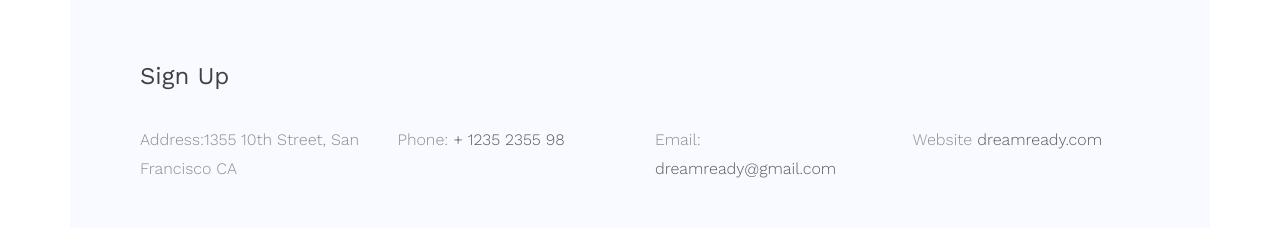
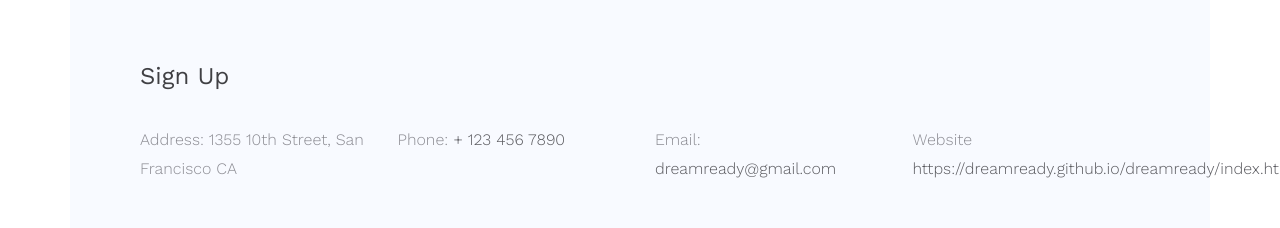
Before and after one commit to dreamready/dreamready, a plain HTML site: page contact.html in a window 1280 px wide. Shown: the part 940-1168 px from the top of the page. Drawn offline with nearby package versions, Linux system fonts and the light colour scheme; some packages are replaced by stand-ins of ours; no server answers; files whose address does not match are found by name.

Commit message:
Update contact.html

```diff
--- a/contact.html
+++ b/contact.html
@@ -70,16 +70,16 @@
           </div>
           <div class="w-100"></div>
           <div class="col-md-3">
-            <p><span>Address:</span>1355 10th Street, San Francisco CA</p>
+            <p><span>Address:</span> 1355 10th Street, San Francisco CA</p>
           </div>
           <div class="col-md-3">
-            <p><span>Phone:</span> <a href="tel://1234567920">+ 1235 2355 98</a></p>
+            <p><span>Phone:</span> <a href="tel://1234567920">+ 123 456 7890</a></p>
           </div>
           <div class="col-md-3">
             <p><span>Email:</span> <a href="dreamready@gmail.com">dreamready@gmail.com</a></p>
           </div>
           <div class="col-md-3">
-            <p><span>Website</span> <a href="#">dreamready.com</a></p>
+            <p><span>Website</span> <a href="#">https://dreamready.github.io/dreamready/index.html</a></p>
           </div>
         </div>
         <div class="row block-9">
@@ -158,9 +158,7 @@
         <div class="row">
           <div class="col-md-12 text-center">
 
-            <p><!-- Link back to Colorlib can't be removed. Template is licensed under CC BY 3.0. -->
-
-  <!-- Link back to Colorlib can't be removed. Template is licensed under CC BY 3.0. --></p>
+            <p></p>
           </div>
         </div>
       </div>
```
